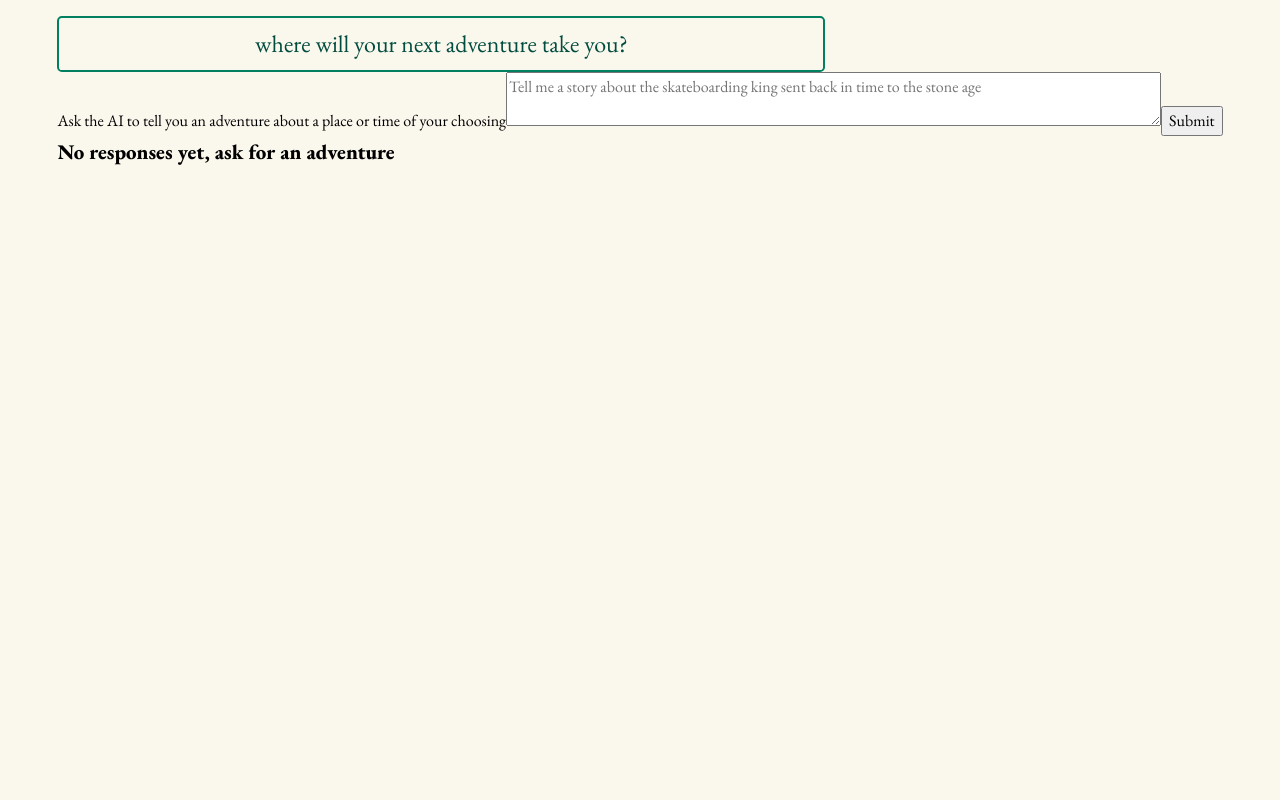
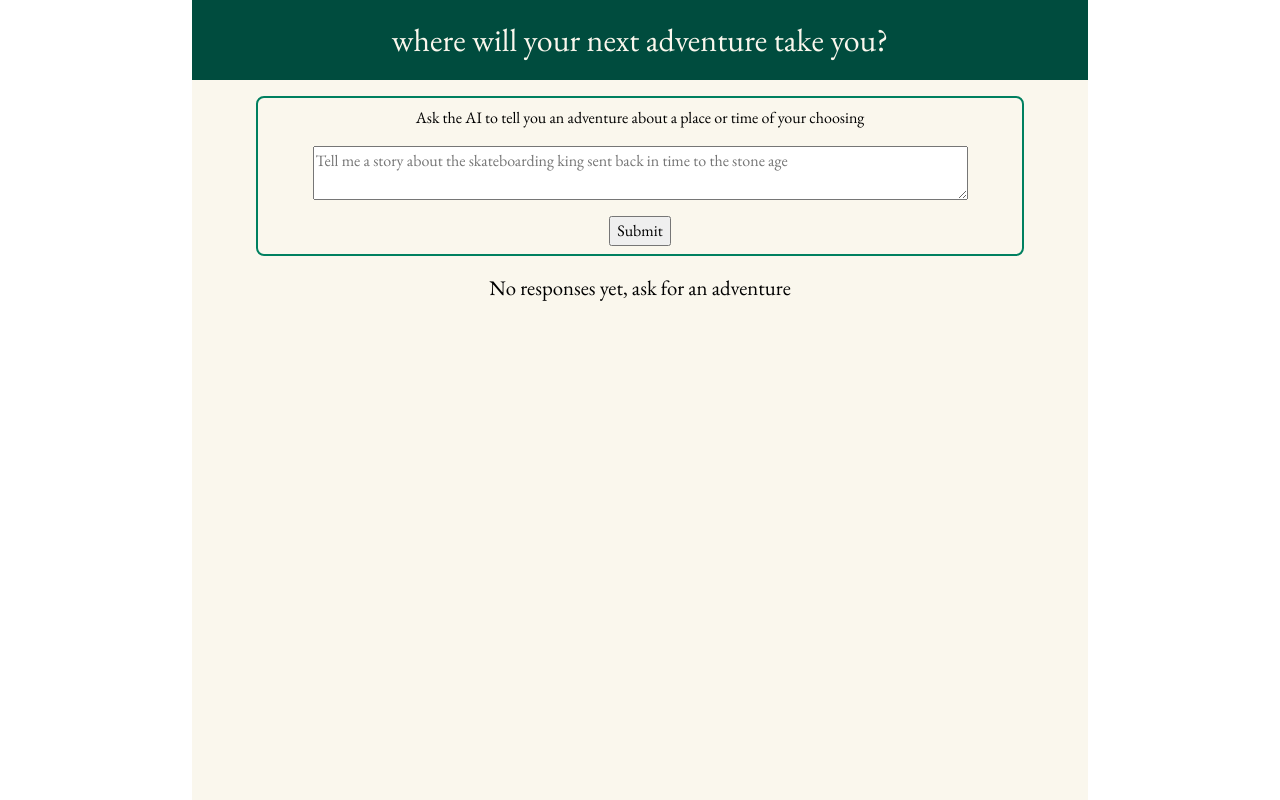
Before and after one commit to jskomal/shopify-fe, a React (Create React App) app: page / in a window 1280 px wide. Built offline with nearby package versions, Linux system fonts and the light colour scheme.

Commit message:
Style App

```diff
--- a/src/App.css
+++ b/src/App.css
@@ -39,6 +39,7 @@ h4,
 h5,
 h6 {
   overflow-wrap: break-word;
+  font-weight: 400;
 }
 #root,
 #__next {
@@ -52,24 +53,50 @@ h6 {
   --text-green: #004c3e;
   --logo-green: #95bf46;
   --logo-green-dark: #5e8e3d;
-}
-
-.main-title {
-  padding: 0.5rem;
-  color: var(--text-green);
-  border: 2px solid var(--accent-green);
-  border-radius: 0.3rem;
-  text-align: center;
-  width: 60vw;
-  margin-top: 1rem;
-  font-weight: 400;
+  --accent-grey: #e8e9eb;
 }
 
 .App {
-  background-color: var(--main-bg);
   height: 100vh;
   width: 100%;
   display: flex;
   flex-direction: column;
   align-items: center;
 }
+
+.main-view {
+  background-color: var(--main-bg);
+  display: flex;
+  flex-direction: column;
+  align-items: center;
+  width: 70vw;
+  height: 100%;
+}
+
+.main-title {
+  padding: 1rem;
+  color: var(--main-bg);
+  text-align: center;
+  background-color: var(--text-green);
+  width: 70vw;
+  font-size: 2rem;
+}
+
+form {
+  margin: 1rem;
+  padding: 0.5rem;
+  border: 2px solid var(--accent-green);
+  width: 60vw;
+  display: flex;
+  flex-direction: column;
+  align-items: center;
+  border-radius: 0.5rem;
+}
+
+.form-item {
+  margin-top: 1rem;
+}
+
+textarea {
+  resize: vertical;
+}
```
